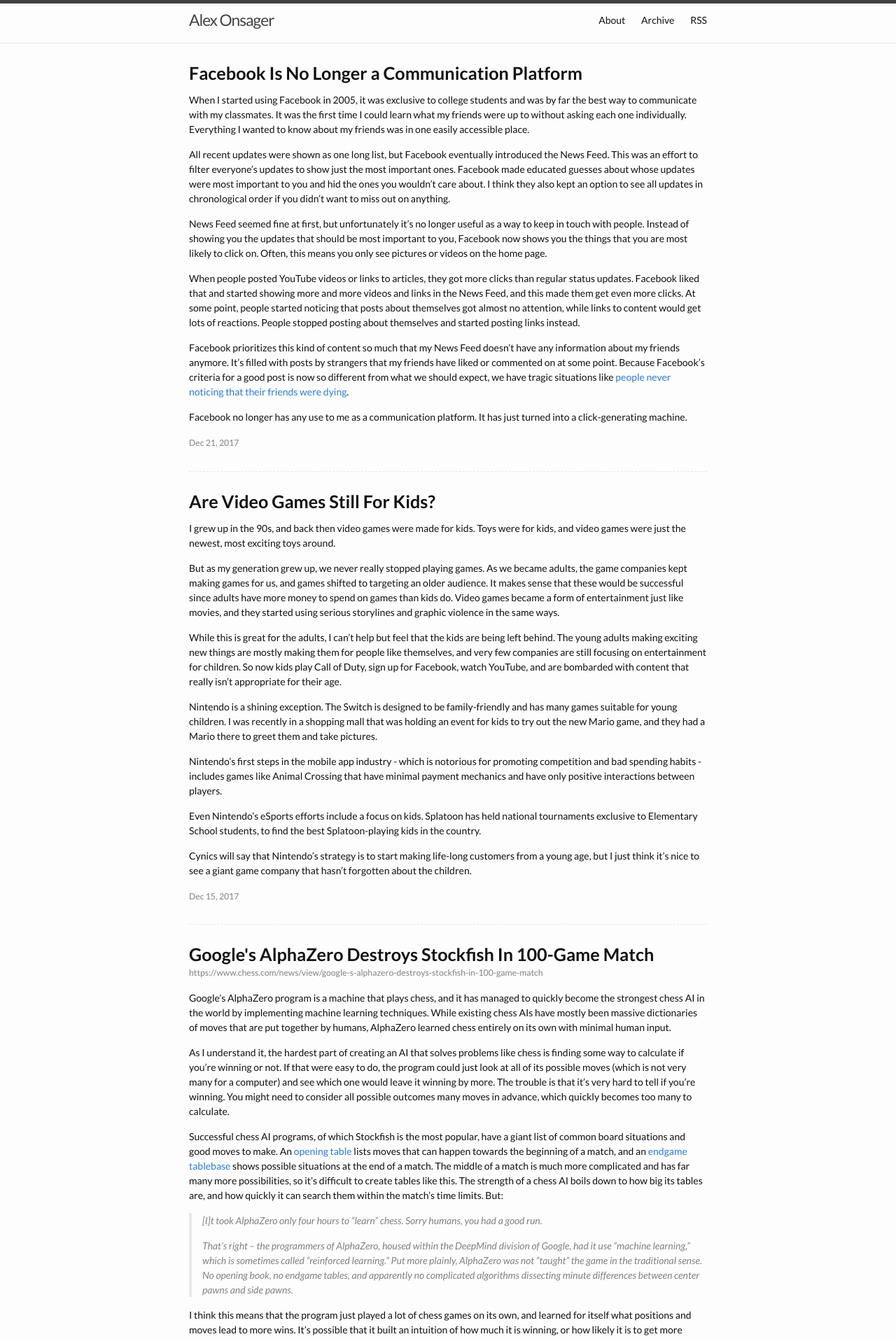
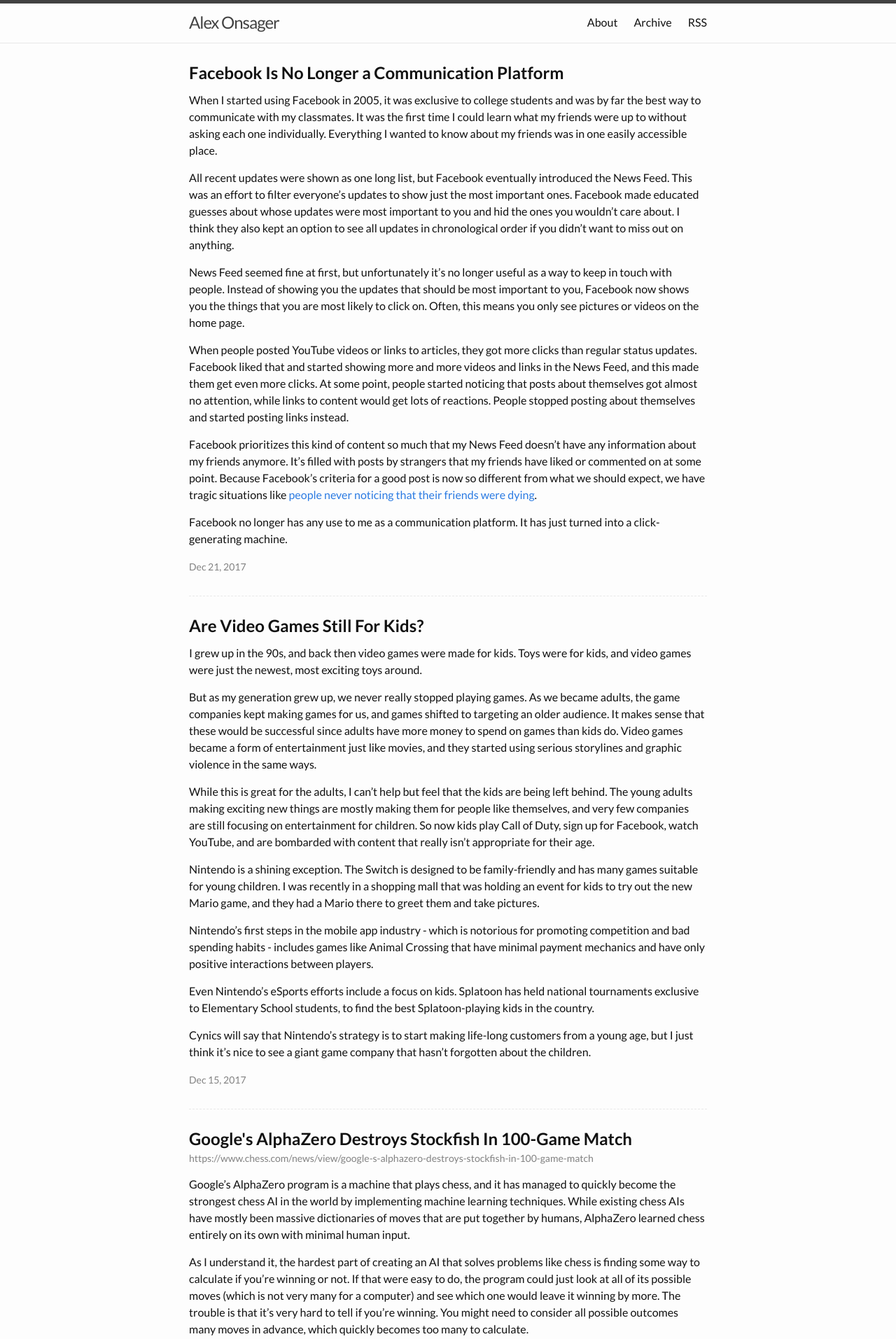
Before and after one commit to aonsager/aonsager.github.io, a Jekyll site: the page built from index.html, in a window 1280 px wide. Shown: the top 1913 px of the page at 70% size. Built offline with Jekyll 4.4.1, drawn with Linux system fonts in a browser that asks for light colours; the list of posts is cut into pages by our own code; comment, search, counter and statistics services are not loaded.

Commit message:
font sizes

```diff
--- a/_sass/minima.scss
+++ b/_sass/minima.scss
@@ -3,7 +3,7 @@
 // Define defaults for each variable.
 
 $base-font-family: Lato, Arial, sans-serif !default;
-$base-font-size:   14px !default;
+$base-font-size:   16px !default;
 $base-font-weight: 400 !default;
 $bold-font-weight: 700 !default;
 $small-font-size:  $base-font-size * 0.875 !default;
--- a/_sass/minima/_layout.scss
+++ b/_sass/minima/_layout.scss
@@ -11,7 +11,7 @@
 }
 
 .site-title {
-  @include relative-font-size(1.625);
+  @include relative-font-size(1.5);
   font-weight: 300;
   line-height: $base-line-height * $base-font-size * 2.25;
   letter-spacing: -1px;
@@ -184,7 +184,7 @@
 }
 
 .page-heading {
-  @include relative-font-size(1.25);
+  @include relative-font-size(1.5);
 }
 
 .post-list {
@@ -198,11 +198,11 @@
   }
 
   h2 {
-    @include relative-font-size(1.625);
+    @include relative-font-size(1.5);
   }
 
   .post-content h2 {
-    @include relative-font-size(1.25);
+    @include relative-font-size(1.5);
   }
 }
 
@@ -222,7 +222,7 @@
 
 .post-link {
   display: block;
-  @include relative-font-size(1.8);
+  @include relative-font-size(1.5);
   line-height: 1;
 }
 
@@ -245,18 +245,18 @@
  * Posts
  */
 .post-title {
-  @include relative-font-size(1.8);
+  @include relative-font-size(1.5);
   line-height: 1;
 
   @include media-query($on-laptop) {
-    @include relative-font-size(2.25);
+    @include relative-font-size(1.5);
   }
 }
 
 .post-content {
 
   h2 {
-    @include relative-font-size(1.25);
+    @include relative-font-size(1.5);
 
     @include media-query($on-laptop) {
       @include relative-font-size(1.5);
@@ -264,10 +264,10 @@
   }
 
   h3 {
-    @include relative-font-size(1.15);
+    @include relative-font-size(1.25);
 
     @include media-query($on-laptop) {
-      @include relative-font-size(1.375);
+      @include relative-font-size(1.25);
     }
   }
 
```
